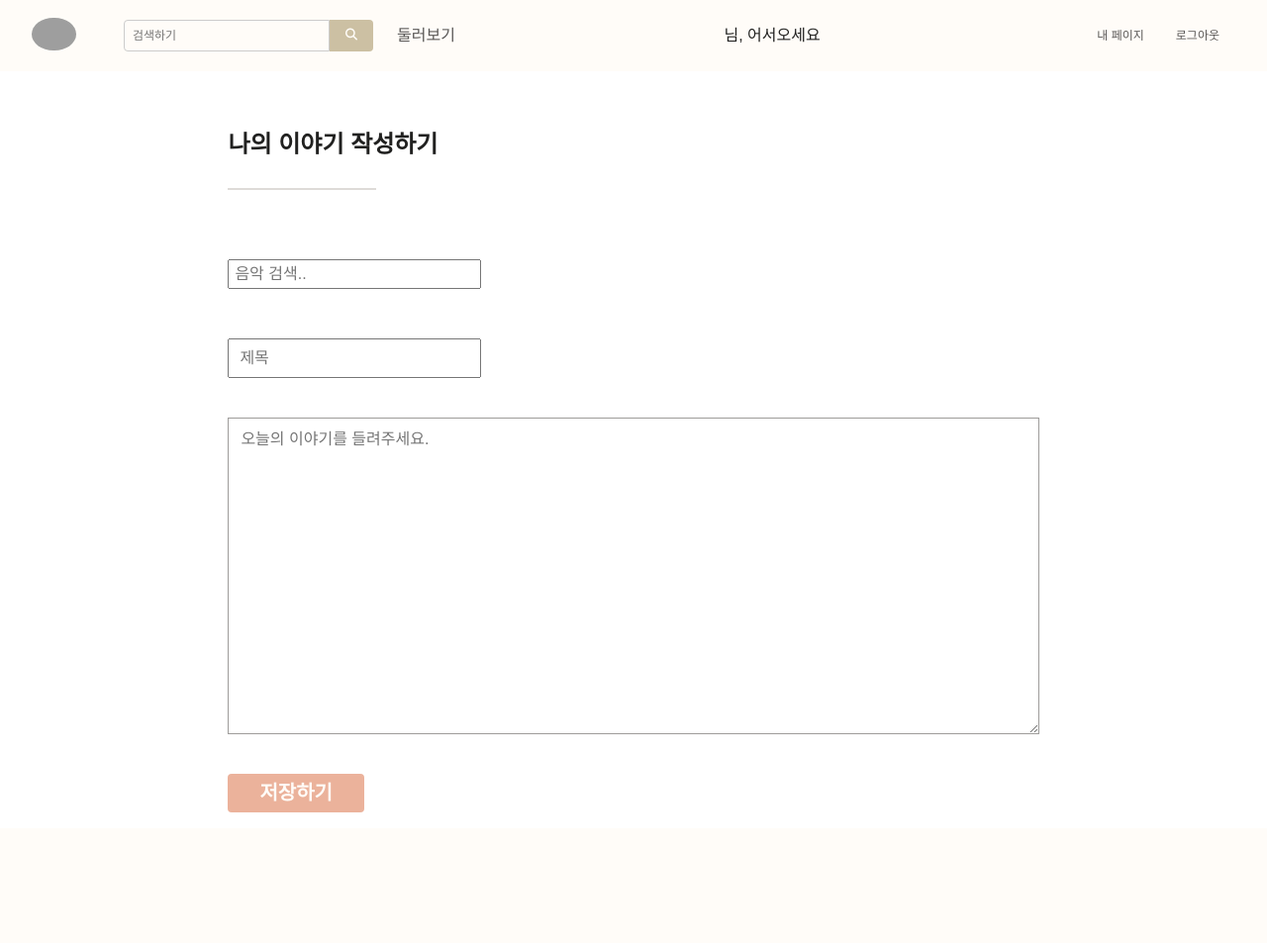
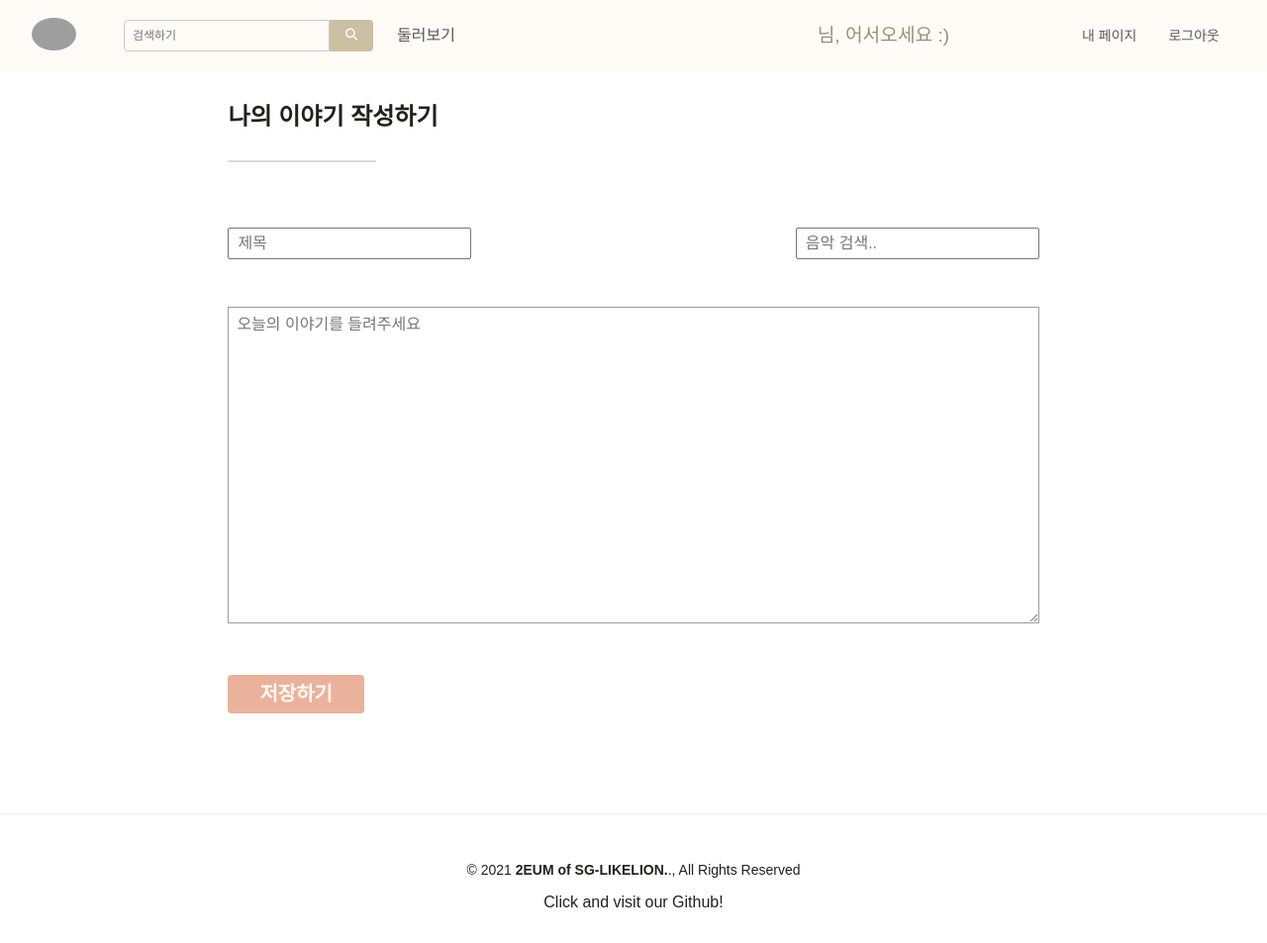
Before and after one commit to 2eum/musicdiary, a Django app: page /new/ in a window 1280 px wide. Shown: the whole page at 99% size. Before the commit the page ends 821 px from the top, so only its background shows below. Run offline with Django 3.2, Linux system fonts and the light colour scheme; the visitor is signed in with stand-in values (Sample User, id 1); some libraries are stand-ins or nearby versions; some web fonts are replaced; grey boxes are pictures that could not be loaded.

Commit message:
css editing

```diff
--- a/posts/static/css/calendarview.css
+++ b/posts/static/css/calendarview.css
@@ -7,7 +7,7 @@
     display: flex;
     justify-content: space-between;
     align-items: center;
-    margin: 30px 0;
+    margin: 30px 0 40px 0;
 }
 
 .cal-nav {
@@ -99,3 +99,7 @@
     background-color: black;
     color: #ffffff !important;
 }
+
+.covers img {
+    width: 50px;
+}
--- a/posts/static/css/new.css
+++ b/posts/static/css/new.css
@@ -2,15 +2,14 @@
 
 .new-header {
   text-align: left;
-  margin: 60px 18%;
+  margin: 2rem auto;
+  width: 64%;
 }
 
 .new-header hr {
   width: 18%;
   text-align: left;
-  /* margin: 40px 44% 50px 44%; */
   margin: 30px 0 50px 0;
-
 }
 
 .new-content-area {
@@ -18,29 +17,14 @@
   text-align: left;
 }
 
-/* .music-select-area {
-  position: relative;
-  text-align: right;
-  margin: 2% 10%;
-} */
-
-#search_query {
-  width: 25%;
-  height: 30px;
-  padding: 5px;
-  margin: 10px 0 10px 10%;
-}
-
 .result_box {
   position: absolute;
-  width: 30%;
   overflow: scroll;
   max-height: 30vh;
-  max-width: 50vw;
   -ms-overflow-style: none; /* IE and Edge */
   scrollbar-width: none; /* Firefox */
   background-color: var(--mus-white);
-  margin: 0 0 0 8%;
+  box-shadow: 0px 8px 6px rgba(0,0,0, 0.1);
 }
 
 .result_box::-webkit-scrollbar {
@@ -51,13 +35,8 @@
   position: relative;
   z-index: 0;
   display: flex;
-  justify-content: space-around;
-  width: 25vw;
-  margin-top: 5px;
-}
-
-.result_entry p {
-  z-index: 0;
+  padding: 0.5rem;
+  border-bottom: 1px solid #D1CFCB;
 }
 
 .result_entry::after {
@@ -70,48 +49,38 @@
   width: 100%;
 }
 
-.result_box .cover_container {
-  width: 40%;
+.result_entry:hover {
+  background-color: var(--mus-pink);
 }
 
-.result_box img {
-  width: 70%;
+.cover-img-container {
+  width: 30%
+}
+
+.result_entry img {
+  border-radius: 100%;
+  width: 100%;
   object-fit: scale-down;
 }
 
-.info .title, .artists {
+
+.result_entry .info .title, .artists {
   text-align: left;
-  margin-left: 10px;
-  margin-bottom: 10px;
+  margin: 0.5rem;
+  font-size: 0.8rem;
+  max-width: 20ch;
 }
 
-/* .music_empty {
-  width: 30%;
-  height: 90%;
-  background-color: var(--mus-pink);
-  position: absolute;
-  margin: 16px 0 0 70%;
-  text-align: center;
-} */
-
-.music_choice {
-  width: 30%;
-  position: absolute;
-  margin: 0% 25% 20% 25%;
-  text-align: center;
-  /* display: flex;
-  align-items: center; */
-  top: 100px;
-}
-
-.music_choice img {
-  width: 20%;
-  border-radius : 100%;
-  margin-bottom: 5px;
+.custom-player {
+  background-color: var(--mus-brown);
 }
 
 .music_choice h4, h5 {
   margin-bottom: 5px;
+}
+
+.music_choice img {
+  object-fit: scale-down;
 }
 
 .post-form {
@@ -121,27 +90,27 @@
 }
 
 .form-title {
-  width: 25%;
-  height: 40px;
-  margin: 40px 0 20px 0;
-  padding: 10px;
   color: var(--mus-neutralgray);
 }
 
 .form-body {
-  width: 80%;
   height: 40vh;
-  margin: 20px 0;
-  padding: 12px;
   border-color: var(--mus-neutralgray);
 }
 
-/* .btn-area {
-  text-align: right;
-  margin-right: 20%;
-} */
+.form-body:focus {
+  outline: none;
+}
 
 .save-btn {
   color: var(--mus-white);
   background-color: var(--mus-pink);
 }
+
+.music-container {
+  position: relative;
+}
+
+.result_box {
+  position: absolute;
+}
--- a/posts/static/css/style.css
+++ b/posts/static/css/style.css
@@ -140,6 +140,16 @@ nav > .logo {
   color: var(--mus-white);
 }
 
+.hello {
+  color: var(--mus-brown);
+  font-size: 1.2em;
+}
+
+footer {
+  text-align: center;
+}
+
+/* ListView */
 /* header */
 
 .header-content {
@@ -196,6 +206,8 @@ nav > .logo {
   background-color: var(--mus-white);
 }
 
+
+/* Home */
 .home-banner-container {
   background: linear-gradient(
     to bottom,
@@ -216,7 +228,16 @@ nav > .logo {
 
 .home-content-container .preview {
   width: 60vw;
-  height: 55vh;
+  height: 30vh;
+}
+
+.home-title {
+  font-family : Pretendard-Thin;
+  background: rgba(255, 213, 196, 0.5);
+}
+
+.preview-music {
+  text-align: center;
 }
 
 .music-title {
@@ -232,6 +253,7 @@ nav > .logo {
 }
 
 .preview-music img {
+  max-width: 60%;
   filter: drop-shadow(3px 3px 3px #000);
 }
 
@@ -270,6 +292,14 @@ nav > .logo {
   color: #dba691;
 }
 
+/* .create-post {
+  background: linear-gradient(
+    180deg,
+    #ffffff,
+    var(--mus-white)
+  );
+} */
+
 /* custom player */
 .custom-player {
   color: var(--mus-white);
--- /dev/null
+++ b/posts/static/js/player.js
@@ -0,0 +1,28 @@
+
+const player = document.querySelector(".media-player");
+const nowPlaying = document.querySelector(".now-playing");
+const playerBar = document.querySelector(".stream-now");
+
+player.ontimeupdate = (e) => {
+  const { currentTime, duration } = e.srcElement;
+  if (playerBar) {
+    playerBar.style.width = `${(currentTime / duration) * 100}%`;
+  }
+  seconds = Math.floor(currentTime);
+  if (seconds < 10) seconds = "0" + seconds;
+  nowPlaying.innerHTML = "0:" + seconds;
+};
+
+const customBtn = document.querySelector(".action-btn");
+
+customBtn.addEventListener("click", (e) => {
+  if (e.target.classList.contains("fa-play")) {
+    e.target.classList.remove("fa-play");
+    e.target.classList.add("fa-pause");
+    player.play();
+  } else {
+    e.target.classList.remove("fa-pause");
+    e.target.classList.add("fa-play");
+    player.pause();
+  }
+});
--- a/posts/static/js/spotify.js
+++ b/posts/static/js/spotify.js
@@ -47,7 +47,7 @@ const sendSearchRequest = (e) => {
         showResult(results);
         let result_entries = document.querySelectorAll(".result_entry");
         for (const entry of result_entries) {
-          entry.addEventListener("click", (e) => addToForm(e));
+          entry.addEventListener("click", (e) => addToForm(e), {once: true});
         }
       });
   } else {
@@ -66,6 +66,7 @@ const showResult = (results) => {
     result_entry.classList.add("result_entry");
 
     const cover_container = document.createElement("div");
+    cover_container.classList.add('cover-img-container')
     const cover = document.createElement("img");
     cover.src = img_url;
     cover.alt = title_src;
@@ -87,10 +88,12 @@ const showResult = (results) => {
     artists.classList.add("artists");
     info.appendChild(artists);
 
-    const preview = document.createElement("audio");
-    preview.src = preview_url;
-    preview.controls = "controls";
-    info.appendChild(preview);
+    const preview_src = document.createElement('p');
+    preview_src.classList.add('dn');
+    preview_src.classList.add('preview-src');
+    preview_src.textContent = preview_url;
+    result_entry.appendChild(preview_src);
+
     result_entry.appendChild(info);
     result_box.appendChild(result_entry);
   });
@@ -98,55 +101,39 @@ const showResult = (results) => {
 
 const addToForm = (e) => {
   e.preventDefault();
-  musicChoice.innerHTML = "";
+  musicChoice.classList.remove('dn');
+  musicChoice.classList.add('flex');
   const music = e.target;
   const cover_url = music.querySelector("img").src;
   const title = music.querySelector(".title").textContent;
   const artist = music.querySelector(".artists").textContent.trim();
-  const preview_url = music.querySelector("audio").src;
-
-  const selection_cover = document.createElement("img");
+  const preview_url = music.querySelector(".preview-src").textContent
+  const selection_cover = musicChoice.querySelector(".cover");
   selection_cover.src = cover_url;
   selection_cover.alt = title;
-  musicChoice.appendChild(selection_cover);
 
-  const selection_title = document.createElement("h4");
+  const selection_title = musicChoice.querySelector(".title");
   selection_title.textContent = title;
-  musicChoice.appendChild(selection_title);
 
-  const selection_artist = document.createElement("h5");
+  const selection_artist = musicChoice.querySelector(".artist");
   selection_artist.textContent = artist;
-  musicChoice.appendChild(selection_artist);
 
-  const selection_preview = document.createElement("audio");
+  const selection_preview = musicChoice.querySelector(".preview");
   selection_preview.src = preview_url;
-  selection_preview.controls = "controls";
-  musicChoice.appendChild(selection_preview);
 
   // hidden input으로 만들기
-  const cover_input = document.createElement("input");
+  const cover_input = document.querySelector("input[name=track_album_cover]");
   cover_input.value = cover_url;
-  cover_input.name = "track_album_cover";
-  cover_input.type = "hidden";
-  postForm.appendChild(cover_input);
 
-  const title_input = document.createElement("input");
+  const title_input = document.querySelector("input[name=track_title]");
   title_input.value = title;
-  title_input.name = "track_title";
-  title_input.type = "hidden";
-  postForm.appendChild(title_input);
 
-  const artist_input = document.createElement("input");
+  const artist_input = document.querySelector("input[name=track_artist]");
   artist_input.value = artist;
-  artist_input.name = "track_artist";
-  artist_input.type = "hidden";
-  postForm.appendChild(artist_input);
 
-  const audio_input = document.createElement("input");
+  const audio_input = document.querySelector("input[name=track_audio]");
   audio_input.value = preview_url;
-  audio_input.name = "track_audio";
-  audio_input.type = "hidden";
-  postForm.appendChild(audio_input);
+
   search_query.value = "";
   result_box.innerHTML = "";
 };
--- a/posts/templates/base.html
+++ b/posts/templates/base.html
@@ -77,21 +77,21 @@
           </li>
         </ul>
         {% if user.is_authenticated %}
-        <p>{{ user.nickname }}님, 어서오세요</p>
+        <p class="hello ml7 mr3">{{ user.nickname }}님, 어서오세요 :)</p>
         {% endif %}
         <ul class="flex items-center">
           {% if user.is_authenticated %}
-          <li class="mh3 f7">
+          <li class="mh3 f6">
             <a href="{% url 'mypage' %}" class="dark-grey">내 페이지</a>
           </li>
-          <li class="mh3 f7">
+          <li class="mh3 f6">
             <a href="{% url 'logout' %}" class="dark-grey">로그아웃</a>
           </li>
           {% else %}
-          <li class="mh3 f7">
+          <li class="mh3 f6">
             <a href="{% url 'login' %}" class="dark-grey">로그인</a>
           </li>
-          <li class="mh3 f7">
+          <li class="mh3 f6">
             <a href="{% url 'signup' %}" class="dark-grey">회원가입</a>
           </li>
           {% endif %}
@@ -100,5 +100,11 @@
     </nav>
 
     {% block content %} {% endblock %}
+
+    <footer class="mt6 pv4 ph3 ph5-m ph6-l mid-gray bt b--light-gray">
+      <small class="f6 db tc mv3">© 2021 <b>2EUM of SG-LIKELION.</b>., All Rights Reserved</small>
+        <a class="f5 mb3" href="https://github.com/2eum/musicdiary" title="Github-link" class="f6 dib ph2 link mid-gray dim">Click and visit our Github!</a>
+    </footer>
+
   </body>
 </html>
--- a/posts/templates/new.html
+++ b/posts/templates/new.html
@@ -8,21 +8,46 @@
 </section>
 
 <section class="new-content-area">
-  <!-- <div class="music-select-area"> -->
-    <input
-      type="text"
-      name="search_query"
-      id="search_query"
-      placeholder="음악 검색.."
-    />
-    <div class="result_box"></div>
-    <!-- <h3 class="music_empty">음악을 선곡하세요</h3> -->
-    <div class="music_choice"></div>
-  <!-- </div> -->
 
-
-  <form method="POST" class="post-form">
-    {% csrf_token %} {{ form.as_p }}
+  <form method="POST" action="{% url 'new' %}" class="post-form">
+    {% csrf_token %}
+    <section class="form-top flex justify-between w-80 h3 items-center">
+      <input type="text" name="title" class="form-title h2 pa2 w-30" placeholder="제목"/>
+      <div class="music_choice w-40 dn mb2 justify-center">
+        <img src="" alt="" class="cover br-100 w-30 h-100 mw4">
+        <div class="info ml2">
+          <h4>선곡한 음악</h4>
+          <h4 class="title"></h4>
+          <h5 class="artist"></h5>
+          <div class="custom-player br2">
+            <div class="controls flex mt2 justify-center pa1 items-center">
+              <i class="fas fa-play action-btn pointer f6 mr2"></i>
+              <p>
+                <span class="now-playing">0:00</span> /
+                <span class="duration">0:30</span>
+              </p>
+            </div>
+          </div>
+        </div>
+        <audio class="media-player preview dn" src="">
+      </div>
+      <section class="music-container w-30">
+        <input
+          type="text"
+          name="search_query"
+          id="search_query"
+          placeholder="음악 검색.."
+          autocomplete="off"
+          class="w-100 h2 pa2"
+        />
+        <div class="result_box w-100"></div>
+      </section>
+    </section>
+    <textarea name="body" class="form-body w-80 mv4 pa2" placeholder="오늘의 이야기를 들려주세요"></textarea>
+    <input type="hidden" name="track_album_cover" value="">
+    <input type="hidden" name="track_title" value="">
+    <input type="hidden" name="track_artist" value="">
+    <input type="hidden" name="track_audio" value="">
     <div class="btn-area">
       <button class="save-btn mv3 dib b ph4 pv2
     input-reset bn br2 grow pointer f4 hover-white" type="submit">저장하기</button>
@@ -32,4 +57,5 @@
 </section>
 
 <script src="{% static 'js/spotify.js' %}"></script>
+<script src="{% static 'js/player.js' %}"></script>
 {% endblock content %}
--- a/posts/templates/user-calendarview.html
+++ b/posts/templates/user-calendarview.html
@@ -7,7 +7,7 @@
 {% block content %}
 <!-- Header content -->
 <section class="header-content flex flex-column items-center justify-around">
-    <span class="shady f3">{% now "Y" %}년 {% now "M" %} {% now "j" %}일</span>
+    <span class="shady f3 mb3">{% now "Y" %}년 {% now "M" %} {% now "j" %}일</span>
     <h1 class="greeting">
       <span class="username">{{ user.nickname }}</span>님, 오늘은 어떤 하루였나요?
     </h1>
```
Also changed, not shown: posts/static/css/detail.css (+30 -1 lines), posts/templates/detail.html (+31 -11 lines), posts/templates/edit.html (+53 -19 lines), posts/templates/home.html (+9 -8 lines), posts/templates/user-listview.html (+7 -7 lines).
